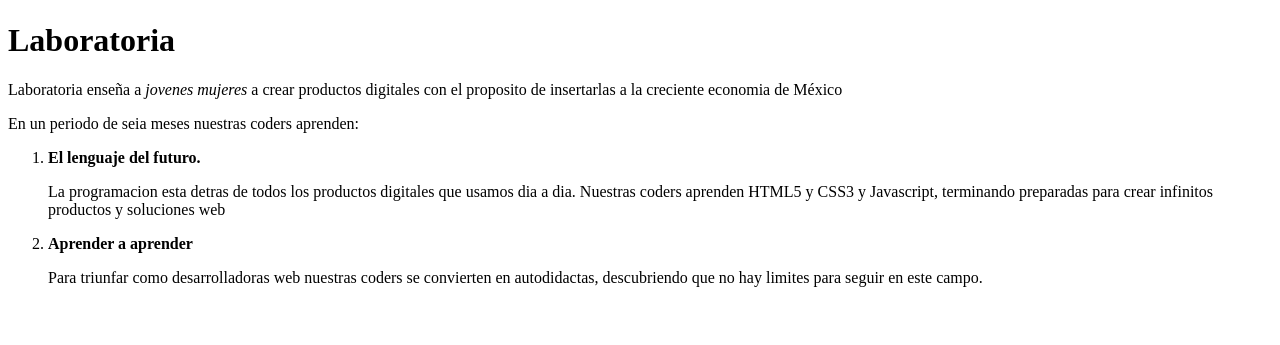
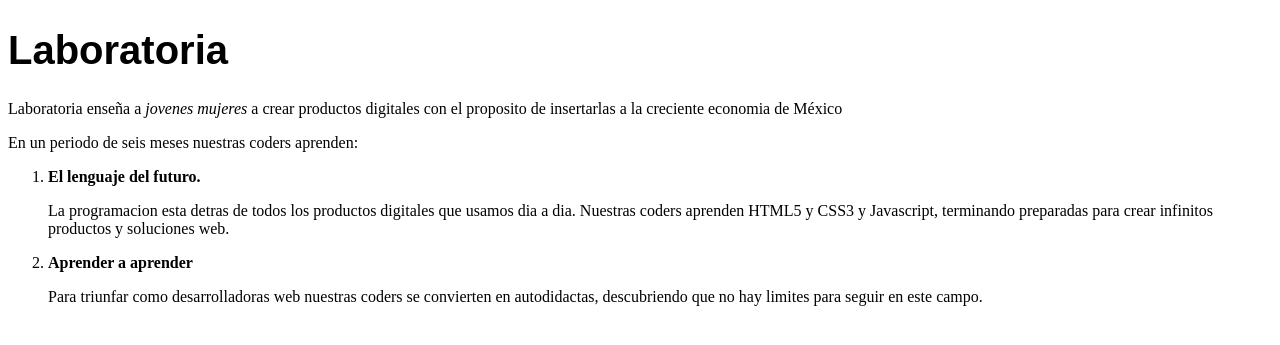
Before and after one commit to monicallerenas/ViendoCajas, a plain HTML site: page index.html in a window 1280 px wide. Shown: the part 51-396 px from the top of the page. Drawn offline with Linux system fonts and the light colour scheme.

Commit message:
modificaciones en el titulo en tamaño y letra

```diff
--- a/index.html
+++ b/index.html
@@ -3,19 +3,22 @@
 	<head>
 		<meta charset="utf-8">
 		<title>LABORATORIA</title>
+		<style type="text/css">
+		h1{
+		font-family:Arial; font-size:40px;
+		}
+		</style>
 	</head>
 	<body>
 		<img src="logo.png">
 		<h1><strong>Laboratoria</strong></h1>
 		<p>Laboratoria enseña a <em>jovenes mujeres</em> a crear productos digitales con el proposito de insertarlas a la creciente economia de México</p>
-		<p>En un periodo de seia meses nuestras coders aprenden:</p>
+		<p>En un periodo de seis meses nuestras coders aprenden:</p>
 		<ol>
 			<li><strong>El lenguaje del futuro.</strong></li>
-				<p>La programacion esta detras de todos los productos digitales que usamos dia a dia. Nuestras coders aprenden HTML5 y CSS3 y Javascript, terminando preparadas para crear infinitos productos y soluciones web</p>
+				<p>La programacion esta detras de todos los productos digitales que usamos dia a dia. Nuestras coders aprenden HTML5 y CSS3 y Javascript, terminando preparadas para crear infinitos productos y soluciones web.</p>
 			<li><strong>Aprender a aprender</strong></li>
 				<p>Para triunfar como desarrolladoras web nuestras coders se convierten en autodidactas, descubriendo que no hay limites para seguir en este campo.</p>
 		</ol>
-
-
 	</body>
 </html>
```
